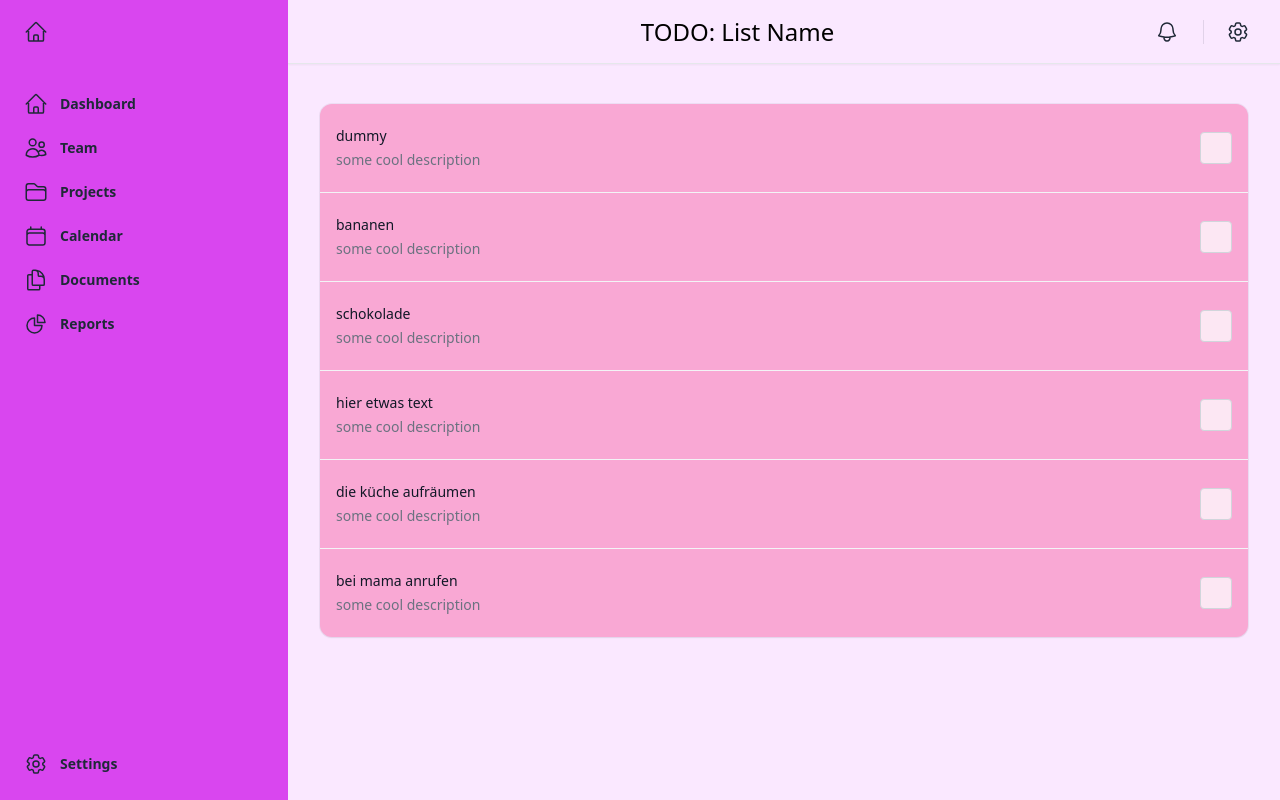
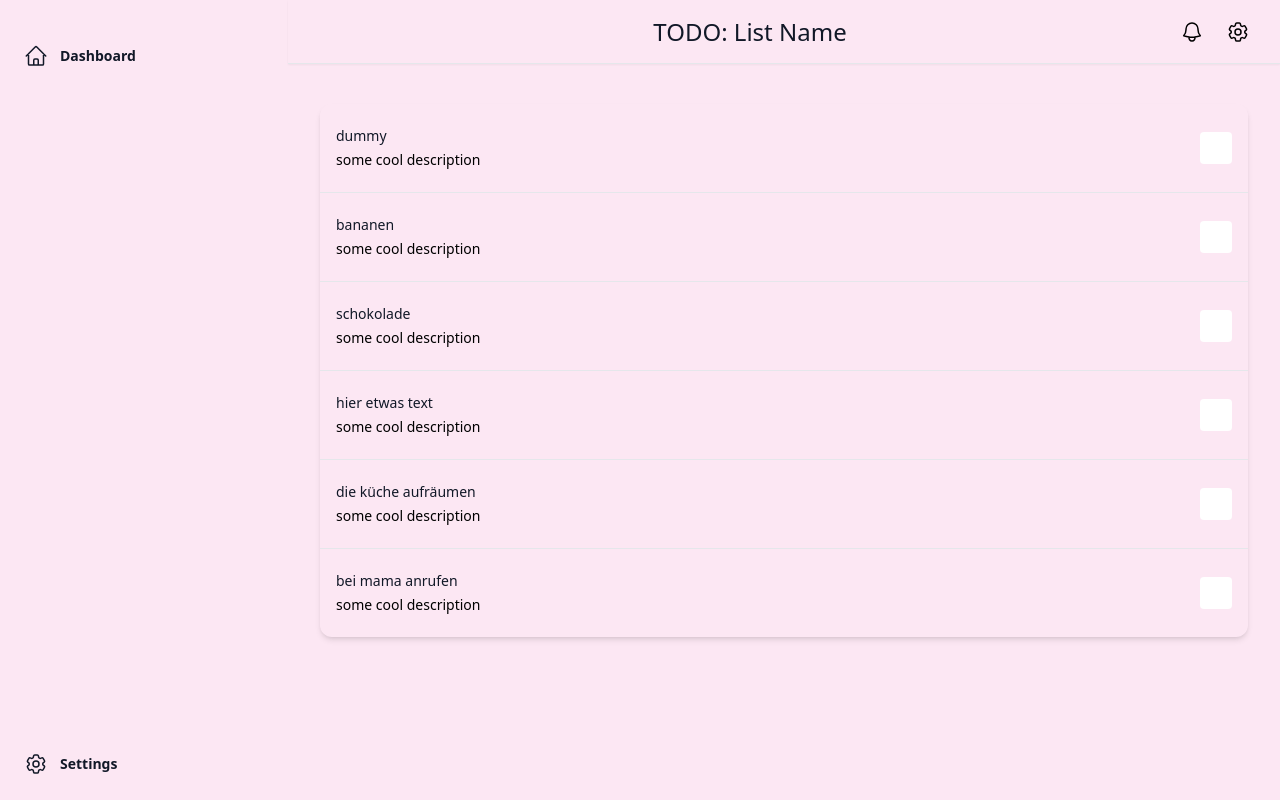
Before and after one commit to dennistruemper/listspink, a SvelteKit app: page / in a window 1280 px wide. Built offline with nearby package versions, Linux system fonts and the light colour scheme.

Commit message:
chore: extract theme.ts (#1)
* chore: extract colors to theme file

* extract colors from theme

---------

Co-authored-by: Dennis Trümper <privat@truemper-nord.de>

```diff
--- a/src/app.html
+++ b/src/app.html
@@ -6,7 +6,7 @@
 		<meta name="viewport" content="width=device-width" />
 		%sveltekit.head%
 	</head>
-	<body data-sveltekit-preload-data="hover" class="bg-primary-100 dark:bg-secondary-900">
+	<body data-sveltekit-preload-data="hover" class="bg-pink-100 dark:bg-secondary-900">
 		<div style="display: contents">%sveltekit.body%</div>
 	</body>
 </html>
--- a/src/components/list.svelte
+++ b/src/components/list.svelte
@@ -1,4 +1,6 @@
 <script lang="ts">
+	import { divideWithBackground, itemBackground, itemHoverBackground } from '../theme';
+
 	type T = $$Generic;
 
 	export let items: T[];
@@ -10,12 +12,10 @@
 
 <ul
 	role="list"
-	class="divide-y divide-gray-100 dark:divide-gray-700 overflow-hidden bg-pink-300 dark:bg-purple-700 shadow-sm ring-1 ring-gray-900/5 rounded-xl"
+	class="divide-y {divideWithBackground} overflow-hidden {itemBackground} shadow-md rounded-xl"
 >
 	{#each items as item}
-		<li
-			class="relative flex justify-between gap-x-6 px-4 py-5 hover:bg-pink-500 dark:hover:bg-purple-800 sm:px-"
-		>
+		<li class="relative flex justify-between gap-x-6 px-4 py-5 group {itemHoverBackground} sm:px-">
 			<slot {item} />
 		</li>
 	{/each}
--- a/src/components/listItem.svelte
+++ b/src/components/listItem.svelte
@@ -1,24 +1,26 @@
 <script lang="ts">
+	import { background, textFadedHoverColor, textHoverColor, textSecondaryColor } from '../theme';
+
 	export let description: string | undefined = undefined;
 	export let title: string;
 </script>
 
 <div class="relative flex items-start min-w-full">
 	<div class="min-w-0 flex-1 text-sm leading-6">
-		<label for="comments" class="font-medium text-gray-900">{title}</label>
+		<label for="done{title}" class="font-medium {textHoverColor}">{title}</label>
 		{#if description !== undefined}
-			<p id="comments-description" class="text-gray-500">
+			<p id="comments-description" class={textFadedHoverColor}>
 				{description}
 			</p>
 		{/if}
 	</div>
 	<div class="ml-3 flex h-full items-center">
 		<input
-			id="comments"
-			aria-describedby="comments-description"
-			name="comments"
+			id="done{title}"
+			aria-describedby="done with {title}"
+			name="done"
 			type="checkbox"
-			class="h-8 w-8 rounded border-gray-300 bg-pink-100 dark:bg-purple-900 text-purple-900 dark:text-pink-500 cursor-pointer"
+			class="h-8 w-8 rounded border-transparent focus:ring-transparent {background} {textSecondaryColor} cursor-pointer"
 		/>
 	</div>
 </div>
--- a/src/components/separator.svelte
+++ b/src/components/separator.svelte
@@ -1 +1,5 @@
-<div class="h-8 w-px bg-black/30 lg:hidden" aria-hidden="true" />
+<script>
+	import { contrastBackground } from '../theme';
+</script>
+
+<div class="h-8 w-px {contrastBackground} lg:hidden" aria-hidden="true" />
--- a/src/components/sidebar/sidebarContent.svelte
+++ b/src/components/sidebar/sidebarContent.svelte
@@ -1,37 +1,26 @@
 <script>
-	import Calendar from '../../svg/calendar.svelte';
-	import Documents from '../../svg/documents.svelte';
-	import Folder from '../../svg/folder.svelte';
 	import Gear from '../../svg/gear.svelte';
 	import House from '../../svg/house.svelte';
-	import People from '../../svg/people.svelte';
-	import PieDiagram from '../../svg/pieDiagram.svelte';
+	import { itemBackground, itemHoverBackground, textColor } from '../../theme';
 	import SidebarItem from './sidebarItem.svelte';
 </script>
 
-<div
-	class="flex grow flex-col gap-y-5 overflow-y-auto bg-primary-500 dark:bg-primaryDark-700 px-6 pb-4"
->
-	<div class="flex h-16 shrink-0 items-center">
-		<House />
+<div class="flex grow flex-col gap-y-5 overflow-y-auto {itemBackground} px-6 pb-4">
+	<div class="flex h-4 shrink-0 items-center">
+		<!-- Logo? <House /> -->
 	</div>
 	<nav class="flex flex-1 flex-col">
 		<ul role="list" class="flex flex-1 flex-col gap-y-7">
 			<li>
 				<ul role="list" class="-mx-2 space-y-1">
 					<SidebarItem name="Dashboard"><House /></SidebarItem>
-					<SidebarItem name="Team"><People /></SidebarItem>
-					<SidebarItem name="Projects"><Folder /></SidebarItem>
-					<SidebarItem name="Calendar"><Calendar /></SidebarItem>
-					<SidebarItem name="Documents"><Documents /></SidebarItem>
-					<SidebarItem name="Reports"><PieDiagram /></SidebarItem>
 				</ul>
 			</li>
 
 			<li class="mt-auto">
 				<a
 					href="#"
-					class="group -mx-2 flex gap-x-3 rounded-md p-2 text-sm font-semibold leading-6 text-gray-800 dark:text-gray-200 hover:text-gray-200 hover:bg-primary-800 dark:hover:bg-secondary-900"
+					class="group -mx-2 flex gap-x-3 rounded-md p-2 text-sm font-semibold leading-6 {textColor}  {itemHoverBackground}"
 				>
 					<Gear />
 					Settings
--- a/src/components/sidebar/sidebarItem.svelte
+++ b/src/components/sidebar/sidebarItem.svelte
@@ -1,11 +1,13 @@
 <script lang="ts">
+	import { itemHoverBackground, textHoverColor } from '../../theme';
+
 	export let name: string;
 </script>
 
-<li>
+<li class="group">
 	<a
 		href="#"
-		class="text-gray-800 dark:text-gray-200 hover:text-gray-200 hover:bg-secondary-900
+		class="{textHoverColor} {itemHoverBackground}
         group flex gap-x-3 rounded-md p-2 text-sm leading-6 font-semibold"
 	>
 		<slot />
--- a/src/components/sidebar/topBar.svelte
+++ b/src/components/sidebar/topBar.svelte
@@ -4,10 +4,11 @@
 	import Bell from '../../svg/bell.svelte';
 	import BurgerMenu from '../../svg/burgerMenu.svelte';
 	import Gear from '../../svg/gear.svelte';
+	import { textColor } from '../../theme';
 	import Separator from '../separator.svelte';
 </script>
 
-<button type="button" class="-m-2.5 p-2.5 text-gray-700 lg:hidden" on:click={sidebarStore.toggle}>
+<button type="button" class="-m-2.5 p-2.5 lg:hidden" on:click={sidebarStore.toggle}>
 	<span class="sr-only">Open sidebar</span>
 	<BurgerMenu />
 </button>
@@ -16,18 +17,15 @@
 <div class="flex flex-1 gap-x-4 self-stretch lg:gap-x-6 justify-between items-center">
 	<div />
 	<!-- head -->
-	<div class="text-2xl">{$titleStore}</div>
+	<div class="text-2xl {textColor}">{$titleStore}</div>
 	<div class="flex items-center gap-x-4 lg:gap-x-6">
-		<button
-			type="button"
-			class="-m-2.5 p-2.5 text-gray-400 hover:text-gray-500 hover:animate-bounce"
-		>
+		<button type="button" class="-m-2.5 p-2.5">
 			<span class="sr-only">View notifications</span>
 			<Bell />
 		</button>
 
 		<!-- Separator -->
-		<div class="hidden lg:block lg:h-6 lg:w-px lg:bg-gray-900/10" aria-hidden="true" />
+		<Separator />
 
 		<!-- Profile -->
 		<div class="relative">
--- a/src/routes/+layout.svelte
+++ b/src/routes/+layout.svelte
@@ -4,16 +4,18 @@
 	import TopBar from '../components/sidebar/topBar.svelte';
 	import { sidebarStore } from '../stores/sidebarStore';
 	import Cross from '../svg/cross.svelte';
+	import { backgroundBlur } from '../theme';
 </script>
 
-<div class="bg-primary-100 dark:bg-secondary-900 dark:text-gray-200 min-h-screen">
+<div class=" min-h-screen">
 	<!-- Off-canvas menu for mobile, show/hide based on off-canvas menu state. -->
 	<div
 		class="relative z-50 {$sidebarStore.visible === true ? 'lg:hidden' : 'hidden'}"
 		role="dialog"
 		aria-modal="true"
 	>
-		<div class="fixed inset-0 bg-gray-900/80" />
+		<!-- blur background -->
+		<div class="fixed inset-0 {backgroundBlur}" />
 
 		<div class="fixed inset-0 flex">
 			<div class="relative mr-16 flex w-full max-w-xs flex-1">
@@ -38,7 +40,7 @@
 
 	<div class="lg:pl-72">
 		<div
-			class="sticky top-0 z-40 flex h-16 shrink-0 items-center gap-x-4 border-b border-gray-200 px-4 shadow-sm sm:gap-x-6 sm:px-6 lg:px-8 bg-primary-100 dark:bg-secondary-900"
+			class="sticky top-0 z-40 flex h-16 shrink-0 items-center gap-x-4 border-b px-4 shadow-sm sm:gap-x-6 sm:px-6 lg:px-8"
 		>
 			<TopBar />
 		</div>
--- a/src/svg/cross.svelte
+++ b/src/svg/cross.svelte
@@ -1,8 +1,9 @@
 <script>
+	import { textColor } from '../theme';
 </script>
 
 <svg
-	class="w-6 h-6 text-gray-200"
+	class="w-6 h-6 {textColor}"
 	fill="none"
 	viewBox="0 0 24 24"
 	stroke-width="1.5"
--- a/src/svg/svgSettings.ts
+++ b/src/svg/svgSettings.ts
@@ -1,2 +1 @@
-export const svgDefault =
-	'h-6 w-6 text-gray-800 hover:text-gray-500 group-hover:text-gray-200 dark:text-gray-200 dark:group-hover:text-gray-200';
+export const svgDefault = 'h-6 w-6';
--- /dev/null
+++ b/src/theme.ts
@@ -0,0 +1,27 @@
+const lightBgClr = 'pink-100';
+const darkBgClr = 'purple-900';
+const lightItemBgClr = 'pink-300';
+const darkItemBgClr = 'purple-700';
+const lightPrimaryClr = 'purple-500';
+const darkPrimaryClr = 'pink-500';
+const lightTextClr = 'gray-900';
+const darkTextClr = 'gray-300';
+const lightFadedTextClr = 'gray-600';
+const darkFadetTextClr = 'gray-400';
+
+export const background = ` ${lightBgClr} dark:bg-${darkBgClr}`;
+export const backgroundBlur = ' bg-gray-400/60 dark:bg-gray-900/70 backdrop-blur';
+export const contrastBackground = ' bg-gray-800 dark:bg-gray-200';
+export const divideWithBackground = ` divide-${lightBgClr} dark:divide-${darkBgClr}`;
+export const itemBackground = ` bg-${lightItemBgClr} dark:bg-${darkItemBgClr}`;
+export const itemHoverBackground =
+	itemBackground + ` lg:hover:bg-${darkBgClr} lg:dark:hover:bg-${lightBgClr}`; // lg:hover:bg-pink-500 lg:dark:hover:bg-purple-800';
+export const textColor = ` text-${lightTextClr} dark:text-${darkTextClr}`;
+export const textHoverColor =
+	textColor + ` lg:group-hover:text-${darkTextClr} lg:group-hover:dark:text-${lightTextClr}`;
+export const textFadedColor = ` text-${lightFadedTextClr} dark:text-${darkFadetTextClr}`;
+export const textFadedHoverColor =
+	textFadedColor +
+	` lg:group-hover:text-${darkFadetTextClr} lg:group-hover:dark:text-${lightFadedTextClr}`;
+export const textSecondaryColor = ` text-${lightPrimaryClr} dark:text-${darkPrimaryClr}`;
+export const ringFocus = `focus:ring-${lightPrimaryClr} dark:focus:ring-${darkPrimaryClr}`;
--- a/tailwind.config.js
+++ b/tailwind.config.js
@@ -2,18 +2,6 @@
 const colors = require('tailwindcss/colors');
 export default {
 	content: ['./src/**/*.{html,js,svelte,ts}'],
-	theme: {
-		extend: {
-			colors: {
-				primary: colors.fuchsia,
-				primaryDark: colors.purple,
-				secondary: colors.purple,
-				secondaryDark: colors.fuchsia,
-				neutral: colors.gray,
-				background: colors.pink,
-				backgroundDark: colors.purple
-			}
-		}
-	},
+	theme: {},
 	plugins: [require('@tailwindcss/forms')]
 };
```
